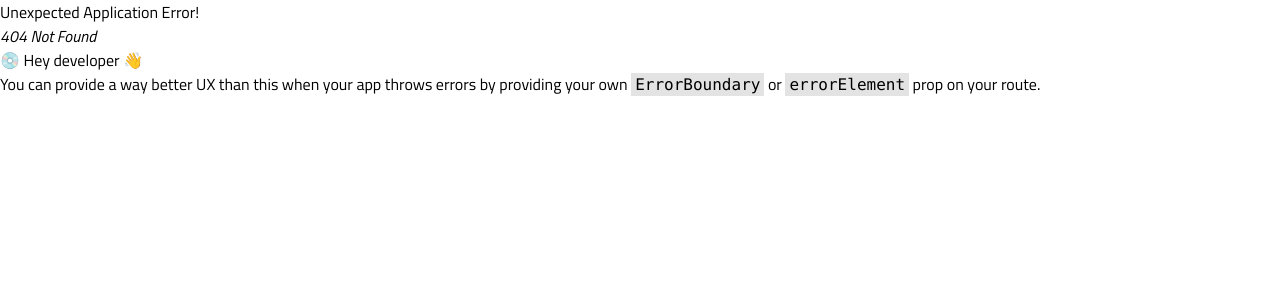
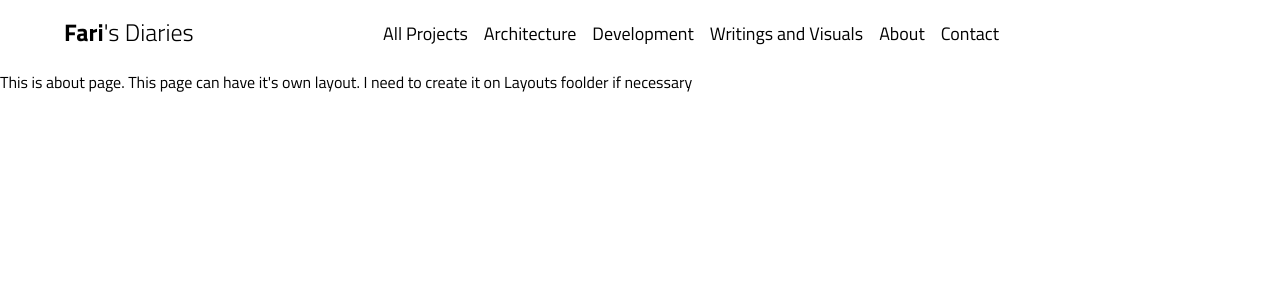
Before and after one commit to farzanehFathi/Link, a React (Create React App) app: page /about in a window 1280 px wide. Before the commit this address had no page. Shown: the top 300 px of the page. Built offline with nearby package versions, Linux system fonts and the light colour scheme.

Commit message:
created hoverEffects and about page

```diff
--- a/src/App.js
+++ b/src/App.js
@@ -7,6 +7,7 @@ import {
 
 //Pages
 import Home from "./pages/Home";
+import About from "./pages/About";
 
 // layouts
 import RootLayout from "./Layouts/RootLayout";
@@ -15,6 +16,7 @@ const router = createBrowserRouter(
   createRoutesFromElements(
     <Route path="/" element={<RootLayout />}>
       <Route index element={<Home />} />
+      <Route path="about" element={<About />} />
     </Route>
   )
 );
--- a/src/components/Header.js
+++ b/src/components/Header.js
@@ -14,22 +14,22 @@ const Heaader = () => {
           </div>
           <div>
             <ul className="flex gap-4 lead-none text-lg ">
-              <li>
+              <li className="hover-effect">
                 <NavLink to="/all-projects">All Projects</NavLink>
               </li>
-              <li>
+              <li className="hover-effect">
                 <NavLink to="/architecture">Architecture</NavLink>
               </li>
-              <li>
+              <li className="hover-effect">
                 <NavLink to="/development">Development</NavLink>
               </li>
-              <li>
+              <li className="hover-effect">
                 <NavLink to="/content">Writings and Visuals</NavLink>
               </li>
-              <li>
+              <li className="hover-effect">
                 <NavLink to="/about">About</NavLink>
               </li>
-              <li>
+              <li className="hover-effect">
                 <NavLink to="/contact">Contact</NavLink>
               </li>
             </ul>
--- a/src/components/Home/About.js
+++ b/src/components/Home/AboutSection.js
@@ -1,9 +1,9 @@
-import Sections from "./Sections";
+import SectionsPattern from "./SectionsPattern";
 
-const About = () => {
+const AboutSection = () => {
   return (
     <div className="bg-bg1">
-      <Sections
+      <SectionsPattern
         content={
           <p className="text-6xl w-8/12">
             Fari is a multifaceted individual enthusiastic about building
@@ -11,9 +11,10 @@ const About = () => {
           </p>
         }
         title={"About Fari"}
+        url={"/about"}
       />
     </div>
   );
 };
 
-export default About;
+export default AboutSection;
--- a/src/components/Home/ArchitectureSection.js
+++ b/src/components/Home/ArchitectureSection.js
@@ -1,9 +1,9 @@
-import Sections from "./Sections";
+import SectionsPattern from "./SectionsPattern";
 
 const ArchitectureSection = () => {
   return (
     <div>
-      <Sections
+      <SectionsPattern
         content={
           <div className="text-5xl w-8/12 ">
             <h2 className="mb-12">Architecture</h2>
--- a/src/components/Home/Sections.js
+++ /dev/null
@@ -1,17 +0,0 @@
-const Sections = ({ content, title }) => {
-  return (
-    <div className="w-90p max-w-1800px mx-auto ">
-      <div className="py-100px flex justify-between items-top ">
-        {content}
-        <div className="text-3xl [writing-mode:vertical-lr]">
-          <h2>
-            {title}
-            <span> &#8594;</span>
-          </h2>
-        </div>
-      </div>
-    </div>
-  );
-};
-
-export default Sections;
--- /dev/null
+++ b/src/components/Home/SectionsPattern.js
@@ -0,0 +1,21 @@
+import { NavLink } from "react-router-dom";
+
+const SectionsPattern = ({ content, title, url }) => {
+  return (
+    <div className="w-90p max-w-1800px mx-auto ">
+      <div className="py-100px flex justify-between items-top ">
+        {content}
+        <div className="text-3xl [writing-mode:vertical-lr]">
+          <NavLink to={url}>
+            <h2 className="hover:opacity-50 transition transform hover:-translate-y-1 motion-reduce:transition-none motion-reduce:hover:transform-none">
+              {title}
+              <span className=""> &#8594;</span>
+            </h2>
+          </NavLink>
+        </div>
+      </div>
+    </div>
+  );
+};
+
+export default SectionsPattern;
--- a/src/index.css
+++ b/src/index.css
@@ -4,6 +4,16 @@
 @tailwind components;
 @tailwind utilities;
 
+@layer components {
+  .hover-effect {
+    @apply hover:opacity-50;
+  }
+
+  .active {
+    @apply opacity-50;
+  }
+}
+
 body {
   margin: 0;
   padding: 0;
--- /dev/null
+++ b/src/pages/About.js
@@ -0,0 +1,5 @@
+const About = () => {
+  return "This is about page. This page can have it's own layout. I need to create it on Layouts foolder if necessary";
+};
+
+export default About;
--- a/src/pages/Home.js
+++ b/src/pages/Home.js
@@ -1,12 +1,12 @@
 import Hero from "../components/Home/Hero";
-import About from "../components/Home/About";
+import AboutSection from "../components/Home/AboutSection";
 import ArchitectureSection from "../components/Home/ArchitectureSection";
 
 const Home = () => {
   return (
     <div>
       <Hero />
-      <About />
+      <AboutSection />
       <ArchitectureSection />
     </div>
   );
```
